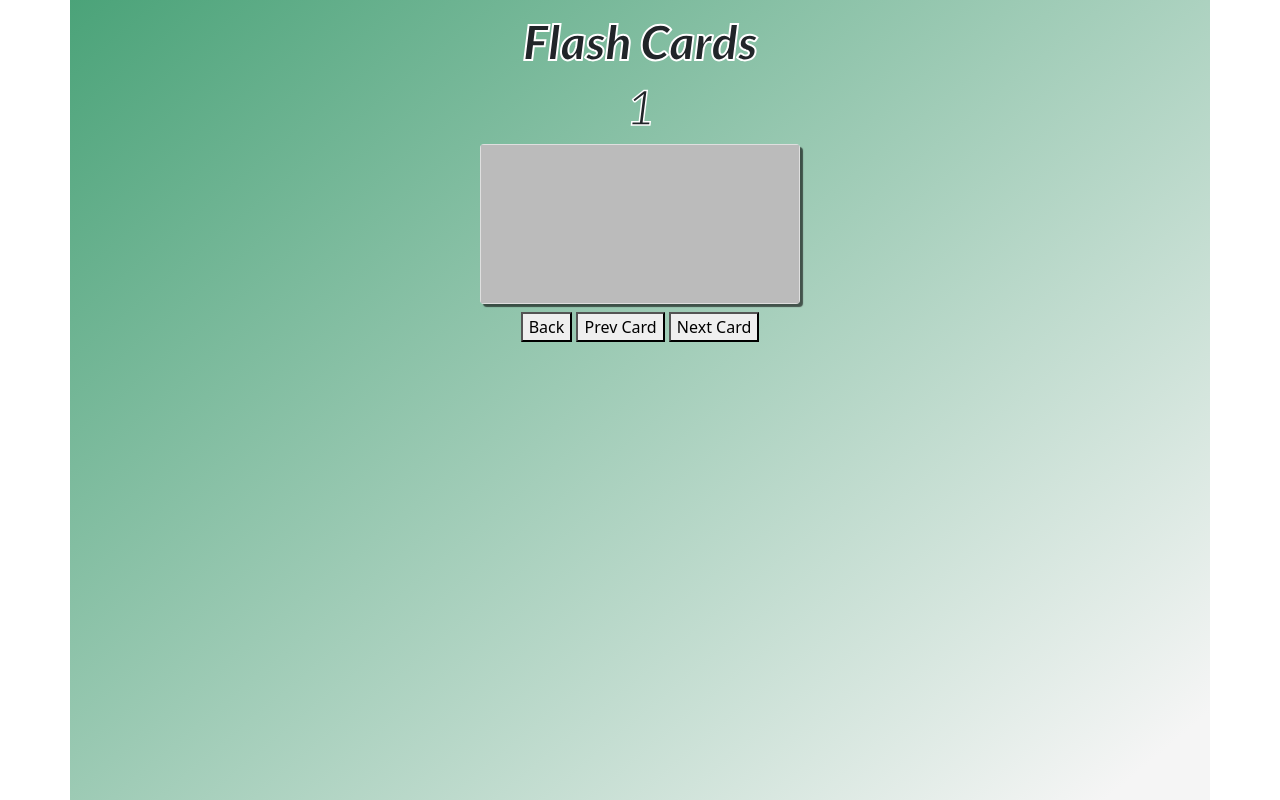
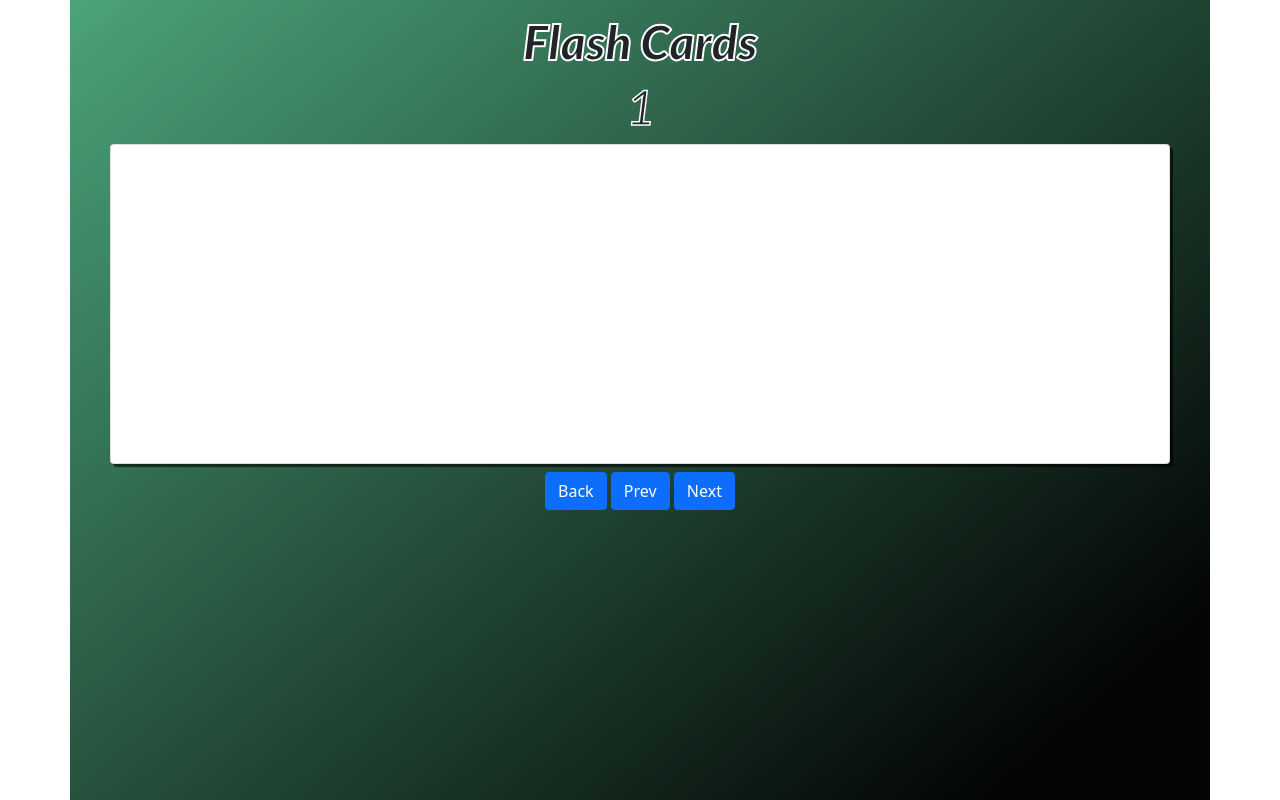
Before and after one commit to cybergoose13/flashcards, a Django app: page /card/1 in a window 1280 px wide. Run offline with Django 3.2, Linux system fonts and the light colour scheme; data comes from the database, SQL or seed files in the repository; data that the repository does not hold is empty.

Commit message:
make prettier

```diff
--- a/flashcard_app/static/css/card.css
+++ b/flashcard_app/static/css/card.css
@@ -14,7 +14,7 @@ body html {
   height: 100vh;
   width: 100%;
   background: smokewhite;
-  background: linear-gradient(320deg, whitesmoke 5%, #4ba379 100%);
+  background: linear-gradient(320deg, #030403 10%, #4ba379 100%);
 }
 
 .header {
@@ -38,8 +38,8 @@ body html {
 }
 
 .card-container {
-  width: 20em;
-  height: 10em;
+  width: 95%;
+  height: 40vh;
   text-align: center;
   margin-bottom: 8px;
   perspective: 1000px;
@@ -60,6 +60,8 @@ body html {
 }
 
 .front, .back {
+  font-family: "Lato", "sans-serif";
+  font-size: 2.1em;
   position: absolute;
   width: 100%;
   height: 100%;
@@ -68,25 +70,18 @@ body html {
 }
 
 .front {
-  background-color: #bbb;
+  background-color: smokewhite;
+  opacity: 0.8;
   color: black;
 }
 
 .back {
-  background-color: green;
-  color: white;
+  background-color: white;
+  color: green;
   transform: rotateY(180deg);
 }
 
-.front > h1 {
-  font-size: 2em;
-  position: relative;
-  top: 45%;
-  transform: translateY(-45%);
-}
-
-.back > h1 {
-  font-size: 2em;
+.front > h1, .back > h1 {
   position: relative;
   top: 45%;
   transform: translateY(-45%);
--- a/flashcard_app/static/js/card.js
+++ b/flashcard_app/static/js/card.js
@@ -21,27 +21,43 @@ $(document).on('click', '.title', function (params) {
 })
 
 $(document).on('click', '.card',function (params) {
-    // setCard(clicks)
-    $('.card').css("transform", "rotateY(-180deg)")
+    getRotation(true)
 });
 
 $(document).on('click', '#btn_next', function (params) {
-
+    getRotation(false)
+    setTimeout(function (params) {
         if(clicks < cardArr.length -1){
             clicks += 1;
         }else{
             clicks=0;
         }
         setQuestion(clicks)
+    }, 700)
 })
 
 $(document).on('click', '#btn_prev', function (params) {
+    getRotation(false)
+    setTimeout(function (params) {
         if(clicks < 1){
             clicks= cardArr.length -1
         }else{
             clicks -= 1
         }
         setQuestion(clicks)
+    }, 700)
+})
+
+$(document).on('click', '#btn_back', function (params) {
+    window.location.replace('/categories')
+})
+
+$(document).on('mouseenter', '.card', function (params) {
+    $('.card').css('transform', 'rotateY(180deg)')
+})
+
+$(document).on('mouseleave', '.card', function (params) {
+    $('.card').css('transform', 'rotateY(0deg)')
 })
 
 function setCard(params) {
@@ -58,6 +74,17 @@ function setCard(params) {
 }
 
 function setQuestion(params){
-    $('#h1_question').text(cardArr[params].question).css("color", "blue")
+    $('#h1_question').text(cardArr[params].question)
     $('#h1_answer').text(cardArr[params].answer)
 }
+
+function getRotation(allowRotation){
+    var elID= document.getElementById('card')
+    var z=window.getComputedStyle(elID, null).getPropertyValue('transform')
+    if(z === 'none' && allowRotation ||
+        z === 'matrix(1, 0, 0, 1, 0, 0)' && allowRotation){
+        $('.card').css("transform", "rotateY(180deg)")
+    }else{
+        $('.card').css("transform", "none")
+    }
+}
--- a/flashcard_app/static/sass/card.sass
+++ b/flashcard_app/static/sass/card.sass
@@ -19,7 +19,8 @@ body html
     height: 100vh
     width: 100%
     background: smokewhite
-    background: linear-gradient(320deg, rgba(whitesmoke, 1) 5%, rgba(75,163,121,1) 100%)
+    background: linear-gradient(320deg, rgba(3,4,3,1) 10%, rgba(75,163,121,1) 100%)
+    // background: linear-gradient(320deg, rgba(whitesmoke, 1) 5%, rgba(75,163,121,1) 100%)
 
 .header
     margin: 0 auto
@@ -43,8 +44,8 @@ body html
     // border: black solid 1px
     // border-radius: .2em
     // opacity: .9
-    width: 20em
-    height: 10em
+    width: 95%
+    height: 40vh
     // background-color: transparent
     text-align: center
     // box-shadow: 3px 3px 1px rgba(0, 0, 0, .6)
@@ -64,6 +65,8 @@ body html
     transform: rotateY(180deg)
 
 .front, .back
+    font-family: 'Lato', 'sans-serif'
+    font-size: 2.1em
     position: absolute
     width: 100%
     height: 100%
@@ -71,22 +74,19 @@ body html
     backface-visibility: hidden
 
 .front
-    background-color: #bbb
+    background-color: smokewhite
+    opacity: .8
     color: black
 
 .back
-    background-color: green
-    color: white
+    background-color: white
+    color: green
     transform: rotateY(180deg)
 
-.front > h1
-    font-size: 2em
+.front > h1 , .back > h1
     position: relative
     top: 45%
     transform: translateY(-45%)
 
-.back > h1
-    font-size: 2em
-    position: relative
-    top: 45%
-    transform: translateY(-45%)
+// .button-container
+//     display: flex
--- a/flashcard_app/templates/card.html
+++ b/flashcard_app/templates/card.html
@@ -25,7 +25,7 @@
         </div>
 
         <div class="card-container">
-            <div class="card">
+            <div class="card" id="card">
                 <div class="front">
                     <h1 id="h1_question"></h1>
                 </div>
@@ -36,9 +36,9 @@
         </div>
 
         <div class="button-container">
-            <a href="/categories"><button>Back</button></a>
-            <button id="btn_prev">Prev Card</button>
-            <button id="btn_next">Next Card</button>
+            <button class="btn btn-primary" id="btn_back">Back</button>
+            <button class="btn btn-primary" id="btn_prev">Prev</button>
+            <button class="btn btn-primary" id="btn_next">Next</button>
         </div>
     </div>
 </body>
```
Also changed, not shown: 1 other file. Lines whose indentation alone changed are shown as unchanged.
